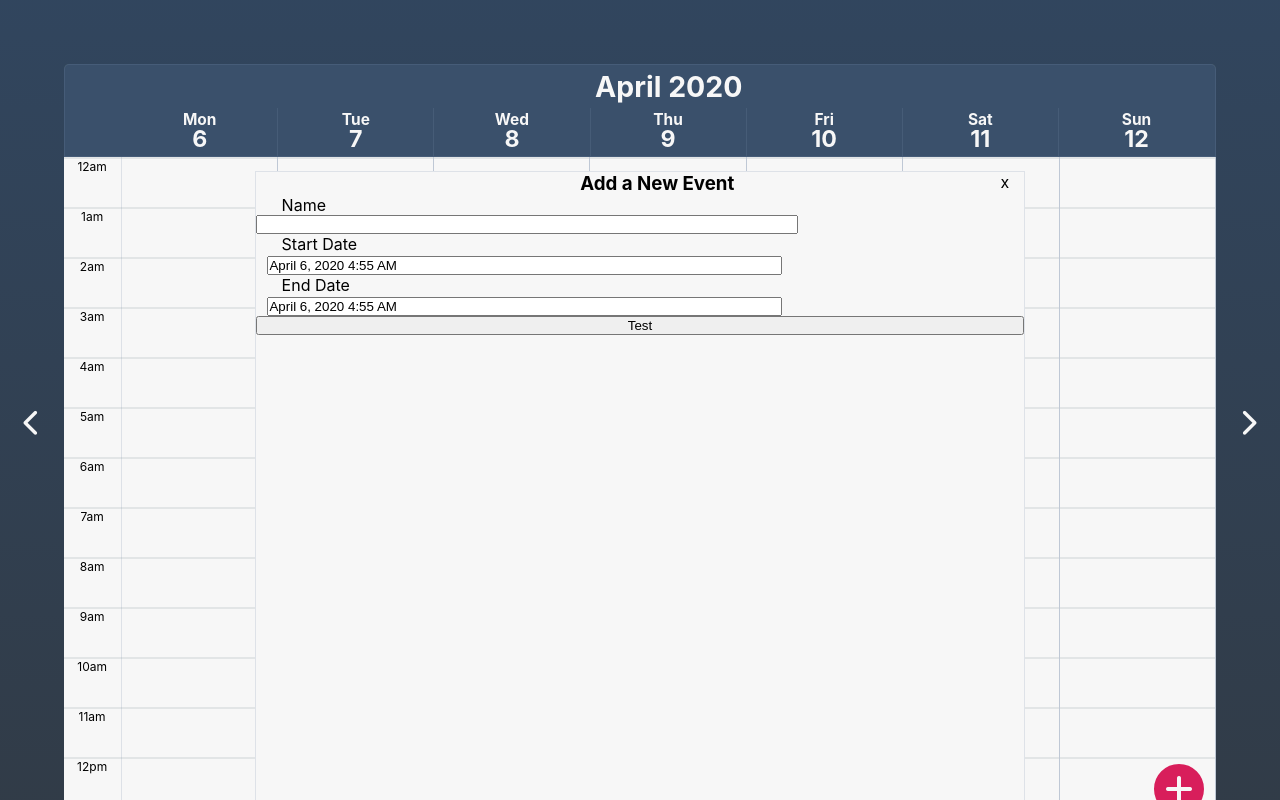
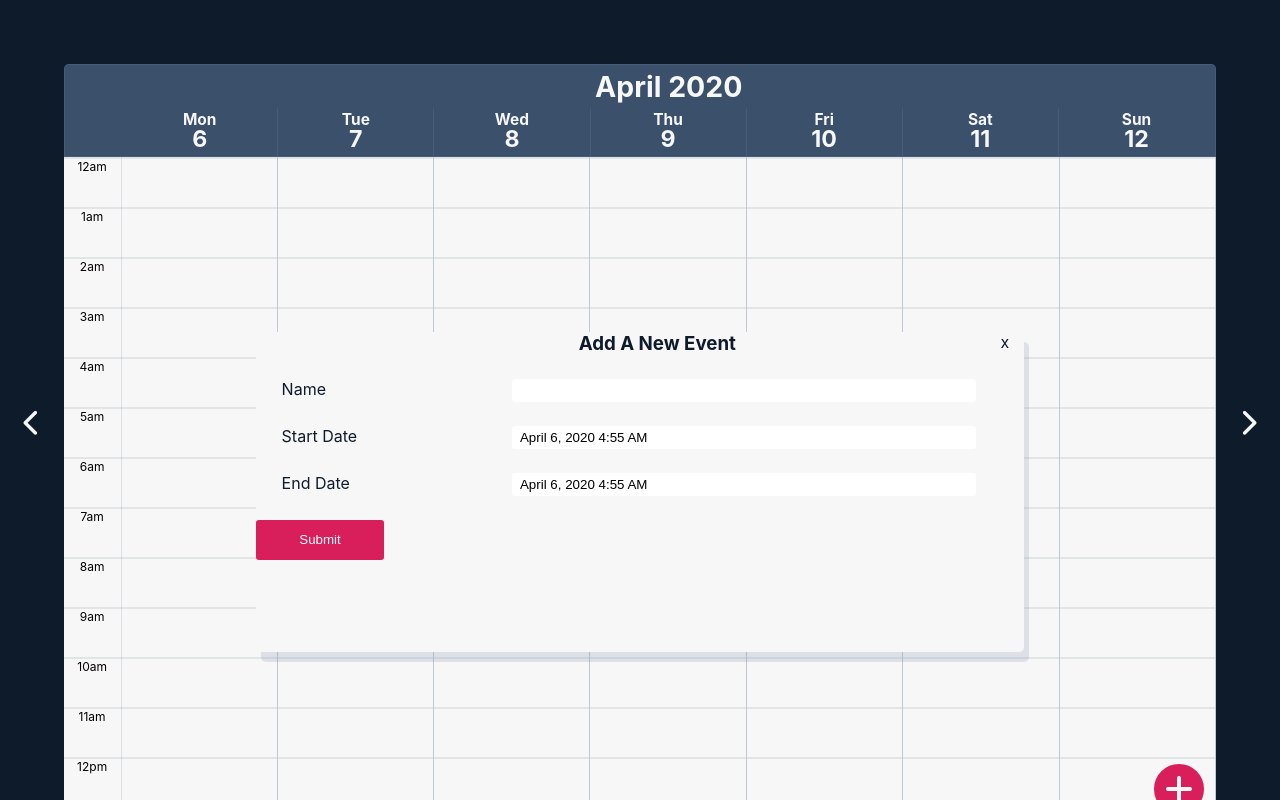
Before and after one commit to benf549/Calendar-App-Redux---React, a React (Create React App) app: page / in a window 1280 px wide. Both pictures are taken after a click on the element 1179 px from the left and 788 px from the top of the page. Shown: the top 800 px of the page. Built offline with nearby package versions, Linux system fonts and the light colour scheme; no server answers.

Commit message:
Added delete functionality and spruced up new event form.

```diff
--- a/src/App.css
+++ b/src/App.css
@@ -3,10 +3,22 @@
   padding: 0;
 }
 
+:root {
+  --main-bg-color : #0D1B2A;
+  --main-white : #f7f7f7;
+  --accent-color-A: rgb(216, 30, 91);
+  --accent-color-B: #263b54;
+}
+
+
 #root {
   padding-top: 3vh;
   height: 200vh;
-  background: linear-gradient(180deg, rgba(58, 80, 107, 0.8) 0%, rgba(58, 66, 75, 0.8) 56.84%, rgba(58, 80, 107, 0.096) 100%);
+  /* background: linear-gradient(180deg, rgba(58, 80, 107, 0.8) 0%, rgba(58, 66, 75, 0.8) 56.84%, rgba(58, 80, 107, 0.096) 100%); */
+}
+
+body {
+  background-color: var(--main-bg-color);
 }
 
 .App {
@@ -17,7 +29,7 @@
 }
 
 #month {
-  color: #f7f7f7;
+  color: var(--main-white);
   padding: 0.5vh 0;
   padding-left: 5%;
   font-size: 3.56vh;
@@ -36,7 +48,7 @@
   height: 10vh;
   width: 5vw;
   font-size: 1.7rem;
-  color: #f7f7f7;
+  color: var(--main-white);
   display: flex;
   align-items: center;
   justify-content: center;
@@ -48,7 +60,7 @@
 .content {
   height: 95vh;
   width: 90vw;
-  background-color: #3E4E50;
+  background-color: var(--accent-color-B);
   border-radius: 5px;
 }
 
@@ -65,7 +77,7 @@
 
 .lower {
   height: 88%;
-  background-color: #f7f7f7;
+  background-color: var(--main-white);
   position: relative;
   overflow: hidden;
 }
@@ -73,7 +85,7 @@
 .neweventcircle {
   width: 50px;
   height: 50px;
-  background-color: rgb(216, 30, 91);
+  background-color: var(--accent-color-A);
   border-radius: 50%;
   position: absolute;
   bottom: 10px;
@@ -82,11 +94,11 @@
   display: flex;
   justify-content: center;
   align-items: center;
-  border: 2px solid #f7f7f7;
+  border: 2px solid var(--main-white);
 }
 
 .neweventcircle i {
-  color: #f7f7f7;
+  color: var(--main-white);
   font-size: 2rem;
 }
 
@@ -96,7 +108,7 @@
 }
 
 .scrollcontainer {
-  background-color: #f7f7f7;
+  background-color: var(--main-white);
   overflow-y: scroll;
   overflow-x: hidden;
   height: 100%;
@@ -139,7 +151,7 @@
   align-items: center;
   width: 100%;
   height: 60%;
-  color: #f7f7f7;
+  color: var(--main-white);
 }
 
 .dayheader {
@@ -241,7 +253,7 @@
 .Event {
   position: absolute;
   width: 100%;
-  background-color: rgb(216, 30, 91);
+  background-color: var(--accent-color-A);
   left: 0;
   height: 6.25vh;
   margin-top: 2px;
@@ -249,7 +261,7 @@
 }
 
 .Event p {
-  color: #f7f7f7;
+  color: var(--main-white);
   font-size: 0.75rem;
   text-align: left;
   padding: 5px;
@@ -269,11 +281,13 @@
 }
 
 .neweventpopup {
-  background-color: #F7F7F7;
-  border: 1px solid rgba( 119, 141, 169, 0.2);
+  background-color: var(--main-white);
+  color: var(--main-bg-color);
+  box-shadow: 5px 10px rgba( 119, 141, 169, 0.2);
+  border-radius: 5px;
   position: absolute;
   transform: translate(-50%, -50%);
-  height: 80vh;
+  height: 40vh;
   width: 60vw;
   top: 50%;
   left: 50%;
@@ -283,16 +297,18 @@
 .topbar {
   display: flex;
   justify-content: center;
+
 }
 
 .topbar p {
   width: 5%;
+  border-radius: 3px;
   z-index: 5;
 }
 
 .topbar p:hover{
-  color: #f7f7f7;
-  background-color: rgb(216, 30, 91);
+  color: var(--main-white);
+  background-color: var(--accent-color-A);
 }
 
 .topbar h3 {
@@ -317,23 +333,92 @@ input[type=text] {
 }
 
 #name {
-  width: 70%;
+  padding: 0;
+  border: 0;
 }
 
-input[type=submit] {
+/* input[type=submit] {
   width: 30%;
   margin-left: 70%;
-}
+} */
 
 .testtt h5 {
   width: 30%;
 }
 
-.react-datepicker-wrapper {
+/* .react-datepicker-wrapper input {
   width: 70%;
-}
+  border: 0;
+} */
 
 .testtt {
   display: flex;
   flex-direction: row;
 }
+
+.DEB {
+  position: absolute;
+  top: 0;
+  right: 0;
+}
+
+.DEB:hover {
+  background-color: #1F7A8C;
+}
+
+/* .neweventpopup input {
+  box-shadow: 5px 5px 10px rgba( 119, 141, 169, 0.2);
+  width: 100%;
+} */
+
+.finalsubmit {
+  margin-top: 3vh;
+  color: white;
+  height: 5vh;
+  width: 10vw;
+  background-color: var(--accent-color-A);
+  border: white;
+  border-radius: 3px;
+}
+
+.inputlayout {
+  display: flex;
+  flex-direction: row;
+  margin-top: 3vh;
+}
+/*
+.inputlayout div {
+  width: 35vw;
+} */
+
+/* .testwrap {
+width:70%;
+} */
+
+input[type=text] {
+  width: 35vw;
+  border: none;
+  border-radius: 3px;
+  padding: 4px 8px !important;
+}
+
+
+
+.react-datepicker__input-container input{
+  border: rgba( 119, 141, 169, 0.3);
+}
+
+ input[type=text]:focus {
+  outline: none;
+  /* outline: 1px solid var(--accent-color-A); */
+  box-shadow: 0 0 0 1px var(--accent-color-A);
+}
+
+.react-datepicker__day--selected, .react-datepicker__day--in-selecting-range, .react-datepicker__day--in-range, .react-datepicker__month-text--selected, .react-datepicker__month-text--in-selecting-range, .react-datepicker__month-text--in-range, .react-datepicker__quarter-text--selected, .react-datepicker__quarter-text--in-selecting-range, .react-datepicker__quarter-text--in-range, .react-datepicker__time-container .react-datepicker__time .react-datepicker__time-box ul.react-datepicker__time-list li.react-datepicker__time-list-item--selected {
+  background-color: var(--accent-color-A) !important;
+}
+
+button:focus {
+  outline: none;
+  border: 1px solid var(--main-white);
+}
--- a/src/App.js
+++ b/src/App.js
@@ -110,7 +110,7 @@ function App() {
       let day = week[z]
       if ((parsedtemp.getDate() === day.getDate()) && (parsedtemp.getMonth() === day.getMonth()) && (parsedtemp.getFullYear() === day.getFullYear())) {
         //checks if the event its looking at is in the week, on the month, of the year and if it is, checks the overflow array for the same event
-          weekofevents[day.getDay()].push(<CalendarEvent key={processedevents[i].key} totaltop={processedevents[i].totaltop} totalheight={processedevents[i].totalheight} title={processedevents[i].title} repeator={processedevents[i].repeator} />)
+          weekofevents[day.getDay()].push(<CalendarEvent key={processedevents[i].key} totaltop={processedevents[i].totaltop} totalheight={processedevents[i].totalheight} title={processedevents[i].title} repeator={processedevents[i].repeator} number={processedevents[i].id} deletefun={setfetchagain}/>)
         }
       }
     }
@@ -179,7 +179,7 @@ function App() {
           </div>
           <div className="neweventpopup" style={{display:testing}}>
             <div className="topbar">
-              <h3>Add a New Event</h3>
+              <h3>Add A New Event</h3>
               <p onClick={sayHello}>x</p>
             </div>
           <NewEventForm setfetchagain={setfetchagain}/>
--- a/src/components/CalendarEvent.js
+++ b/src/components/CalendarEvent.js
@@ -1,23 +1,27 @@
 import React from 'react';
 import "../App.css";
+import {DeleteRequest} from "../api"
 
-let CalendarEvent = ({totaltop, totalheight, title, repeator}) => {
+let CalendarEvent = ({totaltop, totalheight, title, repeator, number, deletefun}) => {
     if (repeator === 0) {
         return (
             <div className="Event" style={{top:totaltop+'vh', height:totalheight+'vh', marginTop:'0', borderTopLeftRadius:'0', borderTopRightRadius:'0'}}>
                 <p>{title}</p>
+                <p className="DEB" onClick={() => {DeleteRequest(number, deletefun)}}>X</p>
             </div>
         )
     } else if (repeator === 1){
         return (
             <div className="Event" style={{top:totaltop+'vh', height:totalheight+'vh', borderBottomLeftRadius:'0', borderBottomRightRadius:'0'}}>
                 <p>{title}</p>
+                <p className="DEB" onClick={() => {DeleteRequest(number, deletefun)}}>X</p>
             </div>
             )
     } else {
         return (
         <div className="Event" style={{top:totaltop+'vh', height:totalheight+'vh', borderBottomLeftRadius:'3px', borderBottomRightRadius:'3px'}}>
             <p>{title}</p>
+            <p className="DEB" onClick={() => {DeleteRequest(number, deletefun)}}>X</p>
         </div>
         )
     }
--- a/src/components/NewEventForm.js
+++ b/src/components/NewEventForm.js
@@ -6,7 +6,7 @@ import {PostData} from "../api"
 
 
 function NewEventForm({setfetchagain}) {
-    const [newName, setNewName] = useState("");
+    const [newName, setNewName] = useState('');
     const [startDate, setStartDate] = useState(new Date());
     const [endDate, setEndDate] = useState(new Date());
 
@@ -19,7 +19,6 @@ function NewEventForm({setfetchagain}) {
       } else {
         let start = startDate.getTime()
         let end = endDate.getTime()
-        //refresh api call?
         PostData({newName, start, end, setfetchagain})
       }
     }
@@ -27,9 +26,18 @@ function NewEventForm({setfetchagain}) {
 
      return (
       <form>
+
+        <div className="inputlayout">
         <label htmlFor="name">Name</label>
+        <div className="NameContainer">
         <input type="text" id="name" value={newName} onChange={e => setNewName(e.target.value)}/>
+        </div>
+        </div>
+
+
+        <div className="inputlayout">
         <label htmlFor="date">Start Date</label>
+        <div className="testwrap">
           <DatePicker
             selected={startDate}
             onChange={date => setStartDate(date)}
@@ -39,8 +47,12 @@ function NewEventForm({setfetchagain}) {
             timeCaption="Start Time"
             dateFormat="MMMM d, yyyy h:mm aa"
           />
+        </div>
+        </div>
+
+        <div className="inputlayout">
         <label htmlFor="date">End Date</label>
-
+          <div className="testwrap">
           <DatePicker
             selected={endDate}
             minDate={startDate}
@@ -51,7 +63,10 @@ function NewEventForm({setfetchagain}) {
             timeCaption="End Time"
             dateFormat="MMMM d, yyyy h:mm aa"
           />
-        <button type="submit" onClick={handleClick}>Test</button>
+          </div>
+        </div>
+
+        <button className="finalsubmit" type="submit" onClick={handleClick}>Submit</button>
       </form>
      )
 }
--- a/src/index.css
+++ b/src/index.css
@@ -5,7 +5,6 @@ body {
     sans-serif;
   -webkit-font-smoothing: antialiased;
   -moz-osx-font-smoothing: grayscale;
-  background-color: #0D1B2A;
 }
 
 code {
```
Also changed, not shown: src/api/index.js (+20 -4 lines).
